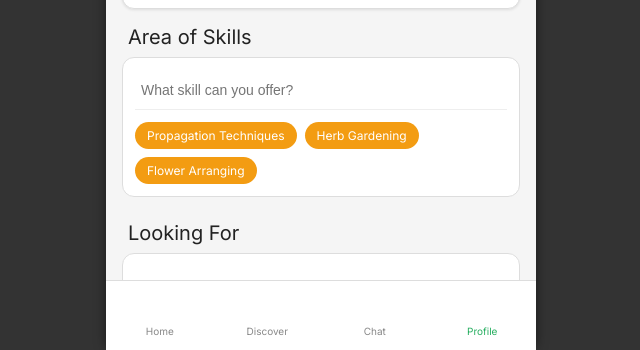
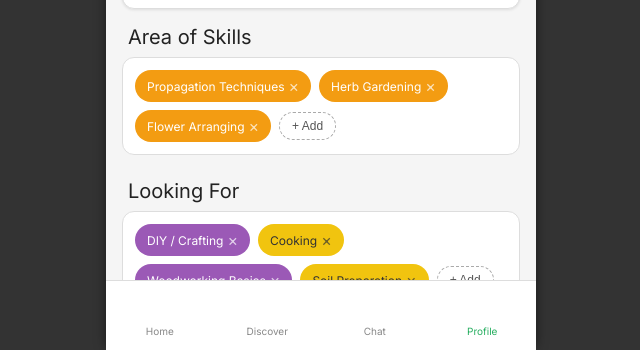
Before and after one commit to joannemarcelina/Sofeng-AOL, a React (Vite) app in the folder frontend/: page /profile in a window 1280 px wide. Shown: the part 450-800 px from the top of the page, without its empty margins (319-959 px from the left). Built offline with nearby package versions, Linux system fonts and the light colour scheme; no server answers; some icons are missing.

Commit message:
style: [NE] profile-fix

```diff
--- a/frontend/src/pages/Profile.css
+++ b/frontend/src/pages/Profile.css
@@ -54,7 +54,7 @@
   font-size: 18px;
   font-weight: 500;
   color: #222;
-  font-style:bold;
+  font-style: bold;
   padding: 6px 10px;
   border: 1px solid #ccc;
   border-radius: 6px;
@@ -309,11 +309,11 @@
   border-radius: 50%;
 }
 
-.switch input:checked + .slider {
+.switch input:checked+.slider {
   background: #2c7a7b;
 }
 
-.switch input:checked + .slider::before {
+.switch input:checked+.slider::before {
   transform: translateX(20px);
 }
 
@@ -338,7 +338,111 @@
 
 .about-textarea:focus {
   outline: none;
-  border-color: #4CAF50; /* green accent */
+  border-color: #4CAF50;
+  /* green accent */
   background-color: #fff;
 
 }
+
+/* Container dropdown + chips */
+.dropdown-chips-container {
+  position: relative;
+  display: flex;
+  flex-wrap: wrap;
+  gap: 8px;
+  align-items: center;
+}
+
+/* Style tiap chip */
+.chip {
+  display: inline-flex;
+  align-items: center;
+  padding: 6px 12px;
+  border-radius: 16px;
+  font-size: 12px;
+}
+
+.remove-icon {
+  margin-left: 4px;
+  font-size: 16px;
+  cursor: pointer;
+  opacity: 0.7;
+}
+
+.remove-icon:hover {
+  opacity: 1;
+}
+
+/* Tombol pemicu dropdown */
+.dropdown-button {
+  background: transparent;
+  border: 1px dashed #aaa;
+  border-radius: 16px;
+  padding: 6px 12px;
+  font-size: 12px;
+  color: #555;
+  cursor: pointer;
+}
+
+.dropdown-button:hover {
+  background: #f0f0f0;
+}
+
+/* Daftar opsi */
+.dropdown-list {
+  position: absolute;
+  top: 36px;
+  left: 0;
+  z-index: 10;
+  min-width: 160px;
+  max-height: 180px;
+  overflow-y: auto;
+  background: #fff;
+  border: 1px solid #ddd;
+  border-radius: 8px;
+  box-shadow: 0 2px 6px rgba(0, 0, 0, 0.1);
+  list-style: none;
+  padding: 4px 0;
+  margin: 0;
+}
+
+.dropdown-list li {
+  padding: 8px 12px;
+  cursor: pointer;
+  font-size: 14px;
+  color: #333;
+}
+
+.dropdown-list li:hover {
+  background: #f5f5f5;
+}
+
+/* Override warna tag jika perlu */
+.tag.orange {
+  background: #f39c12;
+  color: #fff;
+}
+
+.tag.purple {
+  background: #9b59b6;
+  color: #fff;
+}
+
+.logout-button {
+  width: 100%;
+  margin: 32px 0 0 0;
+  padding: 12px;
+  background: #fff;
+  color: #e74c3c;
+  border: 1px solid #e74c3c;
+  border-radius: 8px;
+  font-weight: 600;
+  font-size: 16px;
+  cursor: pointer;
+  transition: background 0.2s, color 0.2s;
+}
+
+.logout-button:hover {
+  background: #e74c3c;
+  color: #fff;
+}
--- a/frontend/src/pages/Profile.jsx
+++ b/frontend/src/pages/Profile.jsx
@@ -1,6 +1,6 @@
-import React, { useState, useEffect } from 'react';
+import React, { useState, useEffect, useRef } from 'react';
 import { Icon } from '@iconify/react';
-import axios from 'axios';
+// import axios from 'axios';
 import Navbar from '../components/Navbar';
 import profilePic from '../assets/profile.png';
 import projectPic from '../assets/project.png';
@@ -14,39 +14,98 @@ export default function Profile() {
     const [isEditingName, setIsEditingName] = useState(false);
     const [isEditingAge, setIsEditingAge] = useState(false);
 
+    // Dropdown chips state
+    const [skills, setSkills] = useState([
+        "Propagation Techniques",
+        "Herb Gardening",
+        "Flower Arranging"
+    ]);
+    const [lookingFor, setLookingFor] = useState([
+        "DIY / Crafting",
+        "Cooking",
+        "Woodworking Basics",
+        "Soil Preparation"
+    ]);
+    const [showSkillDropdown, setShowSkillDropdown] = useState(false);
+    const [showLookingDropdown, setShowLookingDropdown] = useState(false);
+
+    const skillOptions = [
+        "Propagation Techniques",
+        "Herb Gardening",
+        "Flower Arranging",
+        "Composting",
+        "Seed Saving",
+        "Pruning"
+    ];
+    const lookingOptions = [
+        "DIY / Crafting",
+        "Cooking",
+        "Woodworking Basics",
+        "Soil Preparation",
+        "Irrigation",
+        "Garden Design"
+    ];
+
+    const skillDropdownRef = useRef(null);
+    const lookingDropdownRef = useRef(null);
+
+    // useEffect(() => {
+    //     axios.get('http://localhost:3001/profile/me', { withCredentials: true })
+    //         .then(res => {
+    //             setEmail(res.data.email);
+    //             return axios.get('http://localhost:3001/profile/get-profile', { params: { email: res.data.email } });
+    //         })
+    //         .then(res => {
+    //             setName(res.data.name || '');
+    //             setAge(res.data.age || '');
+    //             setAbout(res.data.about || '');
+    //         })
+    //         .catch(() => alert('Failed to load profile'));
+    // }, []);
 
     useEffect(() => {
-        axios.get('http://localhost:3001/profile/me', { withCredentials: true })
-        .then(res => {
-            setEmail(res.data.email);
-            return axios.get('http://localhost:3001/profile/get-profile', { params: { email: res.data.email } });
-        })
-        .then(res => {
-            setName(res.data.name || '');
-            setAge(res.data.age || '');
-            setAbout(res.data.about || '');
-        })
-        .catch(() => alert('Failed to load profile'));
+        function handleClickOutside(event) {
+            if (skillDropdownRef.current && !skillDropdownRef.current.contains(event.target)) {
+                setShowSkillDropdown(false);
+            }
+            if (lookingDropdownRef.current && !lookingDropdownRef.current.contains(event.target)) {
+                setShowLookingDropdown(false);
+            }
+        }
+        document.addEventListener("mousedown", handleClickOutside);
+        return () => document.removeEventListener("mousedown", handleClickOutside);
     }, []);
 
-    const handleSave = async () => {
-        try {
-            const res = await axios.post('http://localhost:3001/profile/update-profile', {
-                email,
-                name,
-                age,
-                about
-            });
-            if (res.data.Status === "Profile updated successfully") {
-                alert("Profile saved successfully!");
-                // Exit editing mode
-                setIsEditingName(false);
-                setIsEditingAge(false);
-            }
-        } catch (err) {
-            alert("Failed to save profile.");
-        }
+    // const handleSave = async () => {
+    //     try {
+    //         const res = await axios.post('http://localhost:3001/profile/update-profile', {
+    //             email,
+    //             name,
+    //             age,
+    //             about
+    //         });
+    //         if (res.data.Status === "Profile updated successfully") {
+    //             alert("Profile saved successfully!");
+    //             setIsEditingName(false);
+    //             setIsEditingAge(false);
+    //         }
+    //     } catch (err) {
+    //         alert("Failed to save profile.");
+    //     }
+    // };
+
+    // UI only: add/remove skill/looking chips
+    const addSkill = (skill) => {
+        if (!skills.includes(skill)) setSkills([...skills, skill]);
+        setShowSkillDropdown(false);
     };
+    const removeSkill = (skill) => setSkills(skills.filter(s => s !== skill));
+
+    const addLooking = (item) => {
+        if (!lookingFor.includes(item)) setLookingFor([...lookingFor, item]);
+        setShowLookingDropdown(false);
+    };
+    const removeLooking = (item) => setLookingFor(lookingFor.filter(s => s !== item));
 
     return (
         <div className="discover-page profile-page">
@@ -64,7 +123,7 @@ export default function Profile() {
                                 type="text"
                                 value={name}
                                 onChange={(e) => setName(e.target.value)}
-                            onBlur={() => { saveField('name', name); setIsEditingName(false); }}
+                                onBlur={() => { setIsEditingName(false); }}
                                 placeholder="Name"
                                 className="profile-input name editing"
                                 autoFocus
@@ -78,7 +137,7 @@ export default function Profile() {
                                 type="number"
                                 value={age}
                                 onChange={(e) => setAge(e.target.value)}
-                            onBlur={() => { saveField('age', age); setIsEditingAge(false); }}
+                                onBlur={() => { setIsEditingAge(false); }}
                                 placeholder="Age"
                                 className="profile-input age editing"
                                 autoFocus
@@ -103,7 +162,6 @@ export default function Profile() {
                         </div>
                         <Icon icon="eva:arrow-ios-forward-outline" className="chevron" />
                     </div>
-
                     <div className="list-item" onClick={() => setIsEditingAge(true)}>
                         <div className="item-left">
                             <Icon icon="eva:edit-2-outline" className="item-icon green" />
@@ -120,44 +178,62 @@ export default function Profile() {
                             rows={4}
                             value={about}
                             onChange={(e) => setAbout(e.target.value)}
-                            onBlur={() => saveField('about', about)}
+                            onBlur={() => { }}
                             placeholder="Tell us about yourself..."
                         />
-
                     </div>
                 </div>
                 <div className="section">
                     <h3 className="section-title">Area of Skills</h3>
                     <div className="section-card">
-                        <div className="input-group">
-                            <input
-                                type="text"
-                                placeholder="What skill can you offer?"
-                            />
-                            <Icon icon="eva:plus-outline" className="plus-icon green" />
-                        </div>
-                        <div className="tags">
-                            <span className="tag orange">Propagation Techniques</span>
-                            <span className="tag orange">Herb Gardening</span>
-                            <span className="tag orange">Flower Arranging</span>
+                        <div className="dropdown-chips-container" ref={skillDropdownRef}>
+                            {skills.map(skill => (
+                                <span className="chip tag orange" key={skill}>
+                                    {skill}
+                                    <span className="remove-icon" onClick={() => removeSkill(skill)}>&times;</span>
+                                </span>
+                            ))}
+                            <button
+                                className="dropdown-button"
+                                type="button"
+                                onClick={() => setShowSkillDropdown(!showSkillDropdown)}
+                            >
+                                + Add
+                            </button>
+                            {showSkillDropdown && (
+                                <ul className="dropdown-list">
+                                    {skillOptions.filter(opt => !skills.includes(opt)).map(opt => (
+                                        <li key={opt} onClick={() => addSkill(opt)}>{opt}</li>
+                                    ))}
+                                </ul>
+                            )}
                         </div>
                     </div>
                 </div>
                 <div className="section">
                     <h3 className="section-title">Looking For</h3>
                     <div className="section-card">
-                        <div className="input-group">
-                            <input
-                                type="text"
-                                placeholder="What skill’s on your wishlist?"
-                            />
-                            <Icon icon="eva:plus-outline" className="plus-icon green" />
-                        </div>
-                        <div className="tags">
-                            <span className="tag purple">DIY / Crafting</span>
-                            <span className="tag yellow">Cooking</span>
-                            <span className="tag purple">Woodworking Basics</span>
-                            <span className="tag yellow">Soil Preparation</span>
+                        <div className="dropdown-chips-container" ref={lookingDropdownRef}>
+                            {lookingFor.map(item => (
+                                <span className={`chip tag ${["Cooking", "Soil Preparation"].includes(item) ? "yellow" : "purple"}`} key={item}>
+                                    {item}
+                                    <span className="remove-icon" onClick={() => removeLooking(item)}>&times;</span>
+                                </span>
+                            ))}
+                            <button
+                                className="dropdown-button"
+                                type="button"
+                                onClick={() => setShowLookingDropdown(!showLookingDropdown)}
+                            >
+                                + Add
+                            </button>
+                            {showLookingDropdown && (
+                                <ul className="dropdown-list">
+                                    {lookingOptions.filter(opt => !lookingFor.includes(opt)).map(opt => (
+                                        <li key={opt} onClick={() => addLooking(opt)}>{opt}</li>
+                                    ))}
+                                </ul>
+                            )}
                         </div>
                     </div>
                 </div>
@@ -192,16 +268,13 @@ export default function Profile() {
                         </div>
                     </div>
                 </div>
-
                 <button
                     className="submit-button"
                     style={{ marginTop: '20px' }}
-                    onClick={handleSave}
+                // onClick={handleSave}
                 >
                     Save Profile
                 </button>
-
-
                 <div className="list-group">
                     <div className="list-item">
                         <div className="item-left">
@@ -237,6 +310,26 @@ export default function Profile() {
                         <Icon icon="eva:arrow-ios-forward-outline" className="chevron" />
                     </div>
                 </div>
+                {/* Logout Button */}
+                <button
+                    className="logout-button"
+                    style={{
+                        width: '100%',
+                        margin: '32px 0 0 0',
+                        padding: '12px',
+                        background: '#fff',
+                        color: '#e74c3c',
+                        border: '1px solid #e74c3c',
+                        borderRadius: '8px',
+                        fontWeight: 600,
+                        fontSize: '16px',
+                        cursor: 'pointer',
+                        transition: 'background 0.2s, color 0.2s'
+                    }}
+                // onClick={handleLogout}
+                >
+                    Log Out
+                </button>
             </div>
             <Navbar active="profile" />
         </div>
```
Lines whose indentation alone changed are shown as unchanged.
